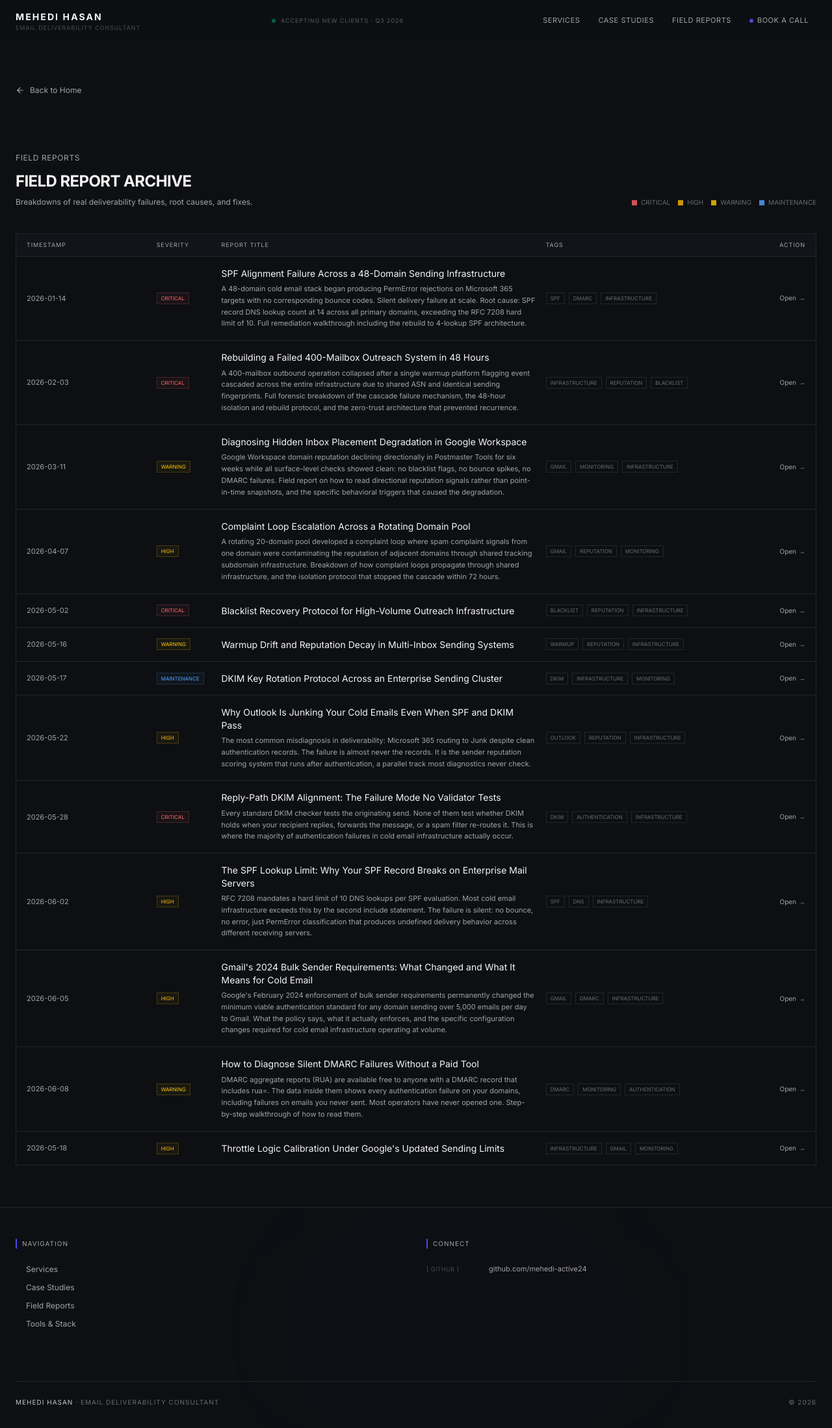
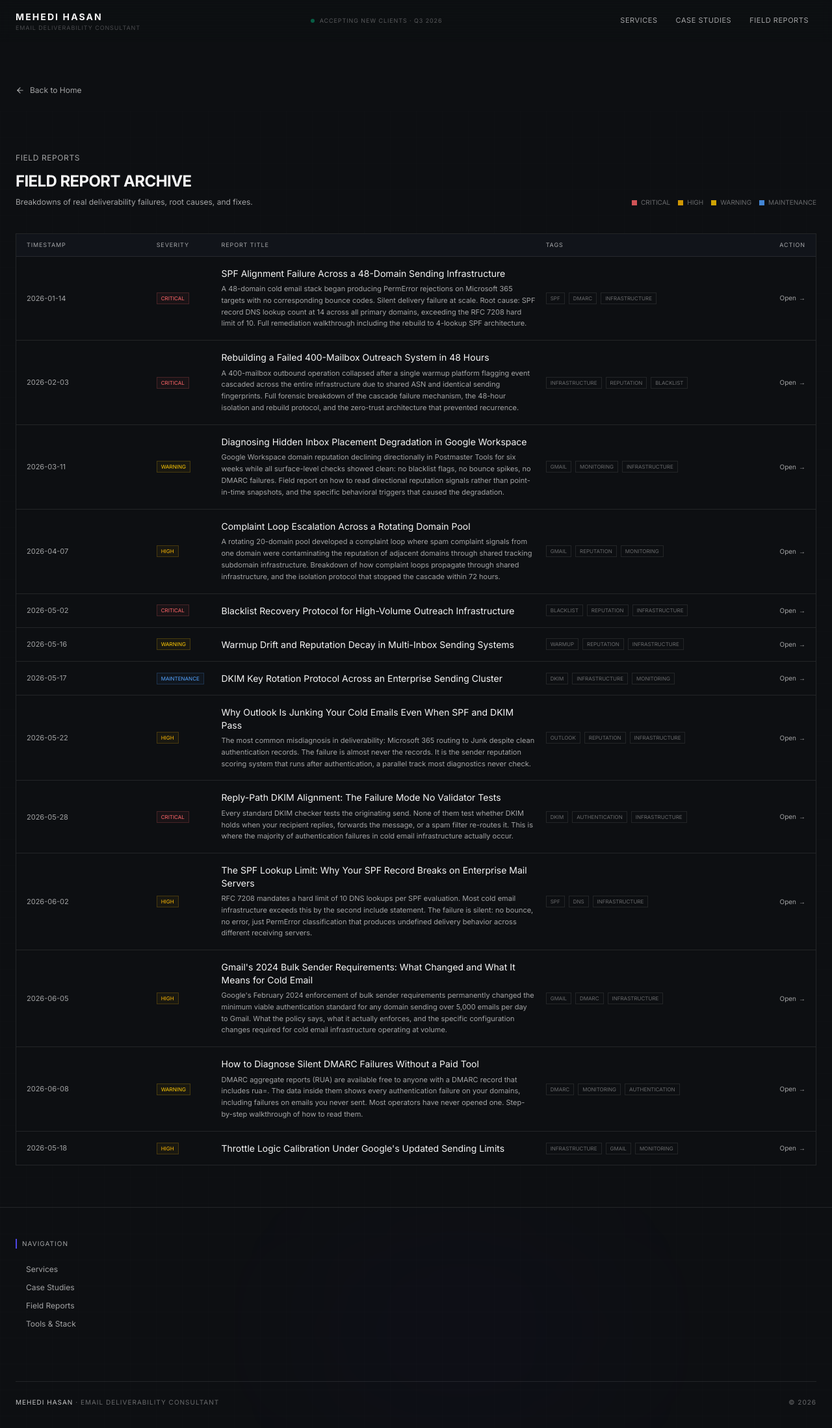
Before and after one commit to mehedi-active24/mehedi-infrastructure-system, a Next.js app: page /logs in a window 1280 px wide. Shown: the whole page at 65% size. Built offline with nearby package versions, Linux system fonts and the light colour scheme.

Commit message:
Remove Connect column and Book a Call nav item
- Footer: remove entire Connect column (GitHub link gone)
- HeaderNav: remove Book a Call nav item + pulsing dot
- DeliverabilityTriage: neutralize CTA labels, clean disclaimer text
- layout.tsx: remove 'Book a free discovery call' from meta description

```diff
--- a/src/app/layout.tsx
+++ b/src/app/layout.tsx
@@ -15,7 +15,7 @@ const jetbrainsMono = JetBrains_Mono({
 
 export const metadata: Metadata = {
   title: "Mehedi Hasan | Email Deliverability Consultant | Inbox Recovery & Cold Email Infrastructure",
-  description: "Email deliverability consultant helping cold email agencies and B2B outbound teams recover inbox placement, fix authentication failures, and protect sender reputation. 1,235+ domains recovered. Book a free discovery call.",
+  description: "Email deliverability consultant helping cold email agencies and B2B outbound teams recover inbox placement, fix authentication failures, and protect sender reputation. 4 documented case recoveries. Inbox placement specialists for cold email agencies.",
   openGraph: {
     title: "Mehedi Hasan · Email Deliverability Consultant",
     description: "Cold email agencies come to me when every validator says pass and inbox placement still drops. 1,235+ domains recovered. Free 20-minute discovery call.",
--- a/src/components/DeliverabilityTriage.tsx
+++ b/src/components/DeliverabilityTriage.tsx
@@ -409,7 +409,7 @@ export default function DeliverabilityTriage() {
                 <div className="flex flex-col sm:flex-row gap-3">
                   <div className="flex items-center justify-center gap-2 px-6 py-3 bg-accent/10 border border-accent/30 text-accent text-xs font-mono uppercase tracking-wider">
                     <Calendar className="w-3.5 h-3.5" />
-                    {result.cta === "calendly" ? "Contact via Upwork to Book a Call" : "Contact via Upwork for Full Diagnosis"}
+                    {result.cta === "calendly" ? "Contact via Upwork" : "Contact via Upwork"}
                   </div>
                   <button
                     onClick={handleReset}
@@ -421,7 +421,7 @@ export default function DeliverabilityTriage() {
                 </div>
 
                 <p className="mt-4 text-[10px] font-mono text-text-secondary/30">
-                  This triage uses infrastructure risk signals, not inbox placement validation. For a forensic diagnosis, book a call or send 3 data points via email.
+                  This triage uses infrastructure risk signals, not inbox placement validation. For a forensic diagnosis, message via Upwork with 3 data points.
                 </p>
               </motion.div>
             )}
--- a/src/components/Footer.tsx
+++ b/src/components/Footer.tsx
@@ -25,7 +25,7 @@ export default function Footer() {
       <div className="container mx-auto px-6 max-w-7xl relative z-10">
 
         {/* Section 3: Navigation — 3 curated columns */}
-        <div className="grid grid-cols-1 md:grid-cols-2 gap-8 mb-20">
+        <div className="grid grid-cols-1 md:grid-cols-1 gap-8 mb-20">
 
           {/* Column 1: Navigation */}
           <div className="space-y-4">
@@ -38,27 +38,7 @@ export default function Footer() {
             </ul>
           </div>
 
-          {/* Column 2: Connect — Terminal Endpoint Nodes */}
-          <div className="space-y-4">
-            <h3 className="text-[10px] font-mono text-text-secondary uppercase tracking-widest border-l-2 border-accent pl-2 mb-6">Connect</h3>
-            <ul className="space-y-3 font-mono text-xs">
-              {([
-                { label: "GitHub", handle: "github.com/mehedi-active24", href: "https://github.com/mehedi-active24" },
-              ] as { label: string; handle: string; href: string }[]).map((node, i) => (
-                <li key={i}>
-                  <a
-                    href={node.href}
-                    target={node.href.startsWith("mailto") ? undefined : "_blank"}
-                    rel={node.href.startsWith("mailto") ? undefined : "noopener noreferrer"}
-                    className="group flex flex-col sm:flex-row sm:items-center hover:pl-1 transition-all duration-200 gap-1 sm:gap-0"
-                  >
-                    <span className="text-[9px] text-text-secondary/40 uppercase tracking-wider group-hover:text-accent transition-colors sm:w-24 shrink-0">[ {node.label.replace(" Node", "").replace(" Repository", "").replace(" Protocol", "").replace(" Endpoint", "")} ]</span>
-                    <span className="text-[11px] text-text-secondary group-hover:text-text-primary transition-colors truncate">{node.handle}</span>
-                  </a>
-                </li>
-              ))}
-            </ul>
-          </div>
+
 
 
 
--- a/src/components/HeaderNav.tsx
+++ b/src/components/HeaderNav.tsx
@@ -9,7 +9,6 @@ const navItems = [
   { label: "Services",     href: "/services"     },
   { label: "Case Studies", href: "/architecture" },
   { label: "Field Reports", href: "/logs"        },
-  { label: "Book a Call",  href: "/#book"        },
 ];
 
 export default function HeaderNav() {
@@ -91,9 +90,6 @@ export default function HeaderNav() {
 
                 {/* Label */}
                 <span className="relative z-10 flex items-center gap-1.5">
-                  {item.label === "Book a Call" && (
-                    <span className="w-1.5 h-1.5 rounded-full bg-accent animate-pulse" />
-                  )}
                   {item.label}
                 </span>
               </Link>
```
